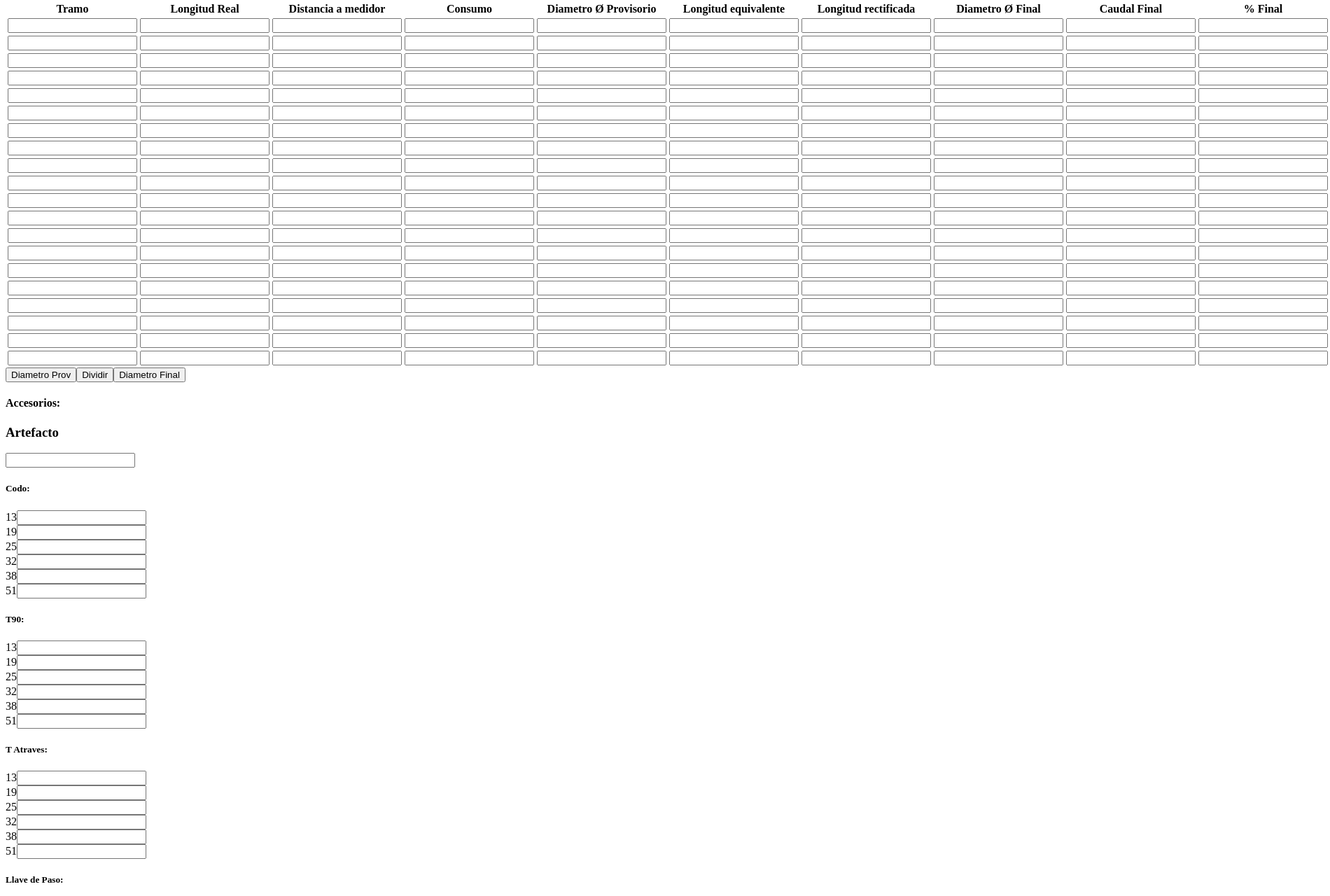
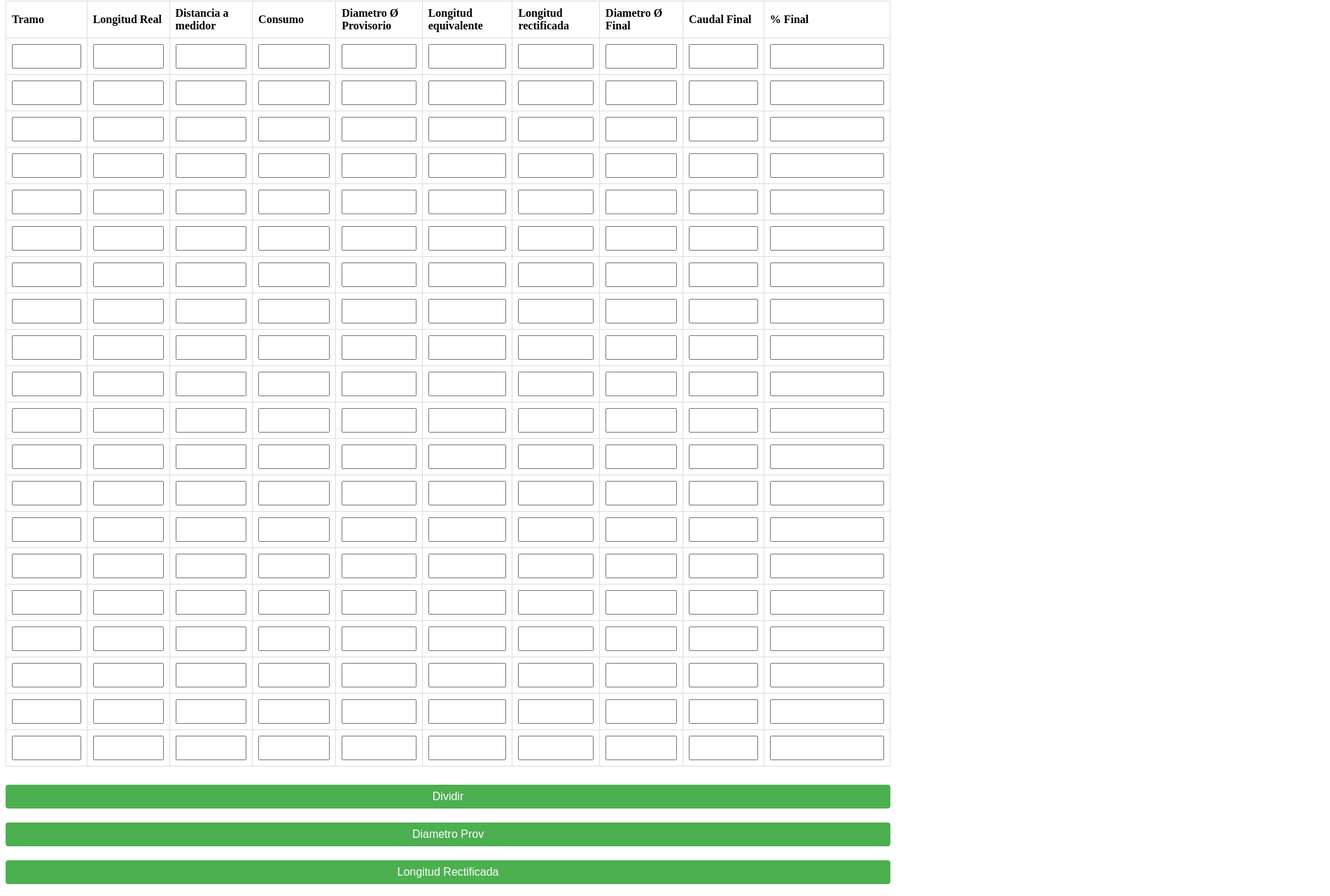
Before and after one commit to 0xdiegoo/gasfacil, a Next.js app: page / in a window 1280 px wide. Shown: the part 7-1287 px from the top of the page at 70% size, 1900 px wide, since content can reach past the window. Built offline with nearby package versions, Linux system fonts and the light colour scheme.

Commit message:
terminado con estilo

```diff
--- a/components/calculadora.js
+++ b/components/calculadora.js
@@ -75,7 +75,36 @@ const CaidaPresion = () => {
   };
 
   const guardarObjetoConstruido = () => {
-    const nuevoObjetoConstruido = { nombreArtefacto, accesorios, presion };
+    let presionTotal = 0;
+    const accesoriosConPresion = {};
+
+    // Calcula la presión total y agrega el resultado a cada accesorio
+    for (const accesorio in accesorios) {
+      const accesorioDiametros = accesorios[accesorio];
+      const accesorioConPresion = {};
+
+      for (const diametro in accesorioDiametros) {
+        const cantidad = accesorioDiametros[diametro] || 0;
+        const valor = accesoriosValores[accesorio][diametro] || 0;
+        const presionAccesorio = cantidad * valor;
+
+        accesorioConPresion[diametro] = {
+          cantidad,
+          presion: presionAccesorio
+        };
+
+        presionTotal += presionAccesorio;
+      }
+
+      accesoriosConPresion[accesorio] = accesorioConPresion;
+    }
+
+    const nuevoObjetoConstruido = {
+      nombreArtefacto,
+      accesorios: accesoriosConPresion,
+      presion: presionTotal
+    };
+
     setObjetosConstruidos((prevObjetosConstruidos) => [
       ...prevObjetosConstruidos,
       nuevoObjetoConstruido
@@ -163,7 +192,7 @@ const CaidaPresion = () => {
 
       {objetosConstruidos.length > 0 && (
   <div>
-          <h4>Objetos Construidos:</h4>
+    <h4>Artefactos:</h4>
     {objetosConstruidos.map((objeto, index) => (
       <div key={index}>
         <h5>{objeto.nombreArtefacto}</h5>
@@ -176,7 +205,7 @@ const CaidaPresion = () => {
               <ul>
                 {Object.keys(objeto.accesorios[accesorio]).map((diametro) => (
                   <li key={`${accesorio}-${diametro}`}>
-                      {diametro}: {objeto.accesorios[accesorio][diametro]}
+                    {diametro}: Cantidad: {objeto.accesorios[accesorio][diametro].cantidad}, Presión: {objeto.accesorios[accesorio][diametro].presion}
                   </li>
                 ))}
               </ul>
--- a/pages/index.js
+++ b/pages/index.js
@@ -2,7 +2,7 @@ import React, { useState } from 'react';
 import { diametros } from '../src/diametros';
 import CaidaPresion from '../components/calculadora'
 import { columnNames } from '../src/columnas';
-
+import styles from './styles.module.css'
 const CompararInputs = () => {
   const [inputs, setInputs] = useState(Array(20).fill().map(() => ({})));
 
@@ -32,6 +32,18 @@ const CompararInputs = () => {
     setInputs(updatedInputs);
   };
 
+  const compararDatos3 = () => {
+    const updatedInputs = [...inputs];
+    for (let i = 0; i < updatedInputs.length; i++) {
+      const longEquivalente = parseInt(updatedInputs[i]['Longitud equivalente']);
+      const distanciaMedidor = parseInt(updatedInputs[i]['Distancia a medidor'])
+      const result = longEquivalente + distanciaMedidor;
+      updatedInputs[i]['Longitud rectificada'] = result.toString();
+    };
+
+    setInputs(updatedInputs);
+  }
+
   const compararDatos2 = () => {
     const updatedInputs = [...inputs];
     for (let i = 0; i < updatedInputs.length; i++) {
@@ -40,7 +52,6 @@ const CompararInputs = () => {
 
       let diametroFinal = '';
       let consumoFinal = '';
-      let porcentajeFinal = '';
 
       for (let i = 0; i < updatedInputs.length; i++) {
         const value = parseInt(updatedInputs[i].Consumo);
@@ -48,6 +59,7 @@ const CompararInputs = () => {
         const result = value / divisor;
         updatedInputs[i]['% Final'] = result.toString();
       };
+
 
       for (let j = 0; j < diametros.length; j++) {
         const diametro = diametros[j][0];
@@ -88,7 +100,8 @@ const CompararInputs = () => {
 
   const renderInputs = () => {
     return (
-      <table>
+      <div className={styles.tableContainer}>
+        <table className={styles.table}>
           <thead>
             <tr>
               {columnNames.map((columnName) => (
@@ -105,6 +118,7 @@ const CompararInputs = () => {
                       type="text"
                       value={input[columnName] || ''}
                       onChange={(e) => handleInputChange(e, index, columnName)}
+                      className={columnName === '% Final' ? styles.minWidthInput : '' }
                     />
                   </td>
                 ))}
@@ -112,18 +126,34 @@ const CompararInputs = () => {
             ))}
           </tbody>
         </table>
+      </div>
     );
   };
 
   return (
-    <div>
+    <div className={styles.container}>
       {renderInputs()}
-      <button onClick={compararDatos}>Diametro Prov</button>
-      <button onClick={dividirInput2}>Dividir</button>
-      <button onClick={compararDatos2}>Diametro Final</button>
-      <CaidaPresion/>
+      <div className={styles.buttonsContainer}>
+      <button className={styles.button} onClick={dividirInput2}>
+          Dividir
+        </button>
+        <button className={styles.button} onClick={compararDatos}>
+          Diametro Prov
+        </button>
+
+        <button className={styles.button} onClick={compararDatos3}>
+          Longitud Rectificada
+        </button>
+        <button className={styles.button} onClick={compararDatos2}>
+          Diametro Final
+        </button>
+      </div>
+      <div className={styles.calculadoraContainer}>
+        <CaidaPresion />
+      </div>
     </div>
   );
 };
 
+
 export default CompararInputs;
--- /dev/null
+++ b/pages/styles.module.css
@@ -0,0 +1,67 @@
+.container {
+  max-width: 100%;
+  box-sizing: border-box;
+}
+
+.tableContainer {
+  overflow-x: auto;
+}
+
+.table {
+  width: 100%;
+  border-collapse: collapse;
+}
+
+.table th,
+.table td {
+  padding: 8px;
+  text-align: left;
+  border: 1px solid #ddd;
+}
+
+.table input[type='text'] {
+  width: 100%;
+  padding: 8px;
+  box-sizing: border-box;
+}
+
+.buttonsContainer {
+  display: flex;
+  flex-direction: column;
+  justify-content: space-between;
+  margin-top: 16px;
+}
+
+.button {
+  flex-basis: 30%;
+  padding: 8px;
+  margin: 10px 0;
+  font-size: 16px;
+  text-align: center;
+  background-color: #4caf50;
+  color: white;
+  border: none;
+  border-radius: 4px;
+  cursor: pointer;
+}
+
+.button:hover {
+  background-color: #45a049;
+}
+
+.calculadoraContainer {
+  margin-top: 16px;
+  padding: 16px;
+  background-color: #f9f9f9;
+  display: flex;
+  justify-content: center;
+}
+.table input[type='text'] {
+  width: 100%;
+  min-width: 60px; /* Establecer ancho mínimo */
+  padding: 8px;
+  box-sizing: border-box;
+}
+.table input.minWidthInput {
+  min-width: 150px;
+}
```
Lines whose indentation alone changed are shown as unchanged.
